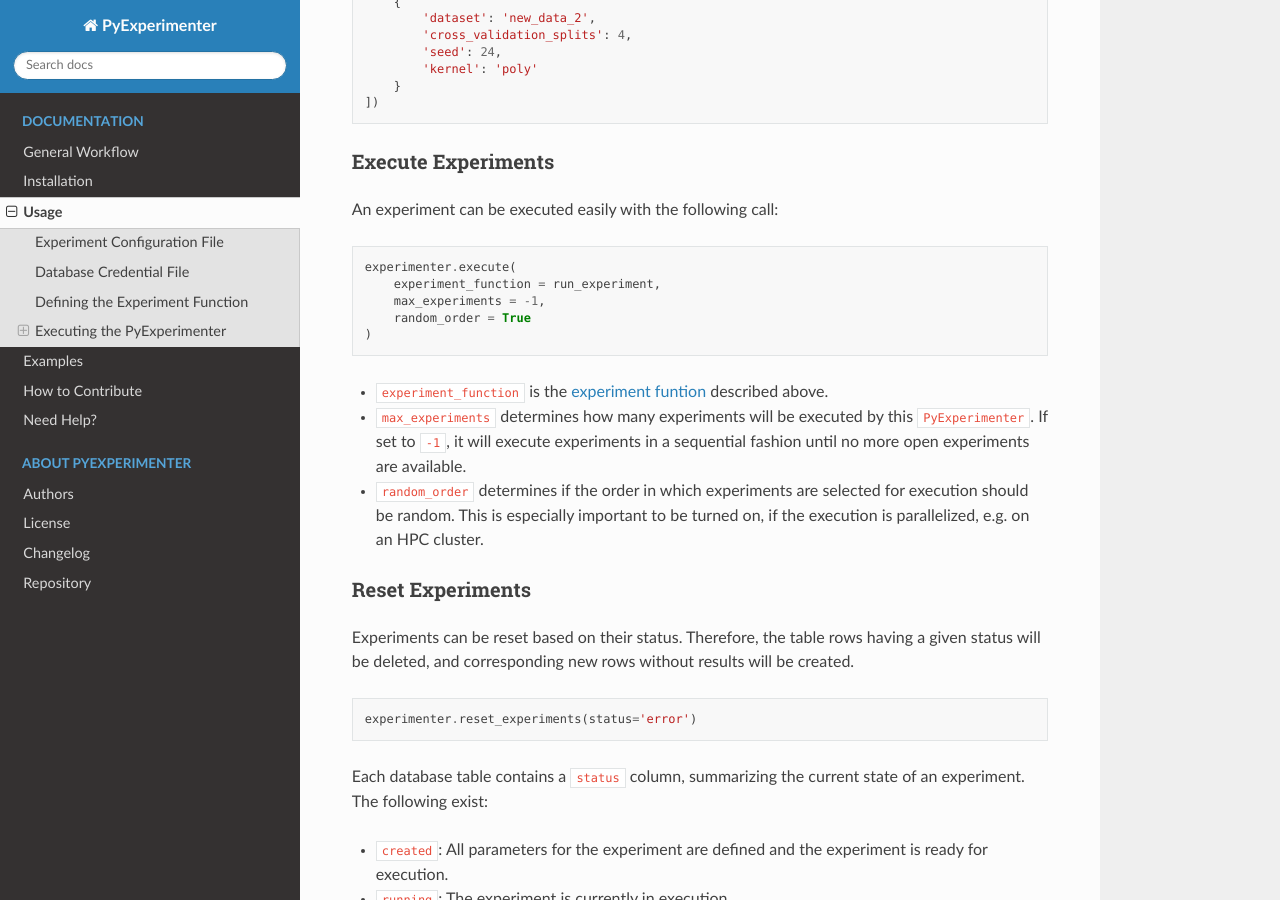
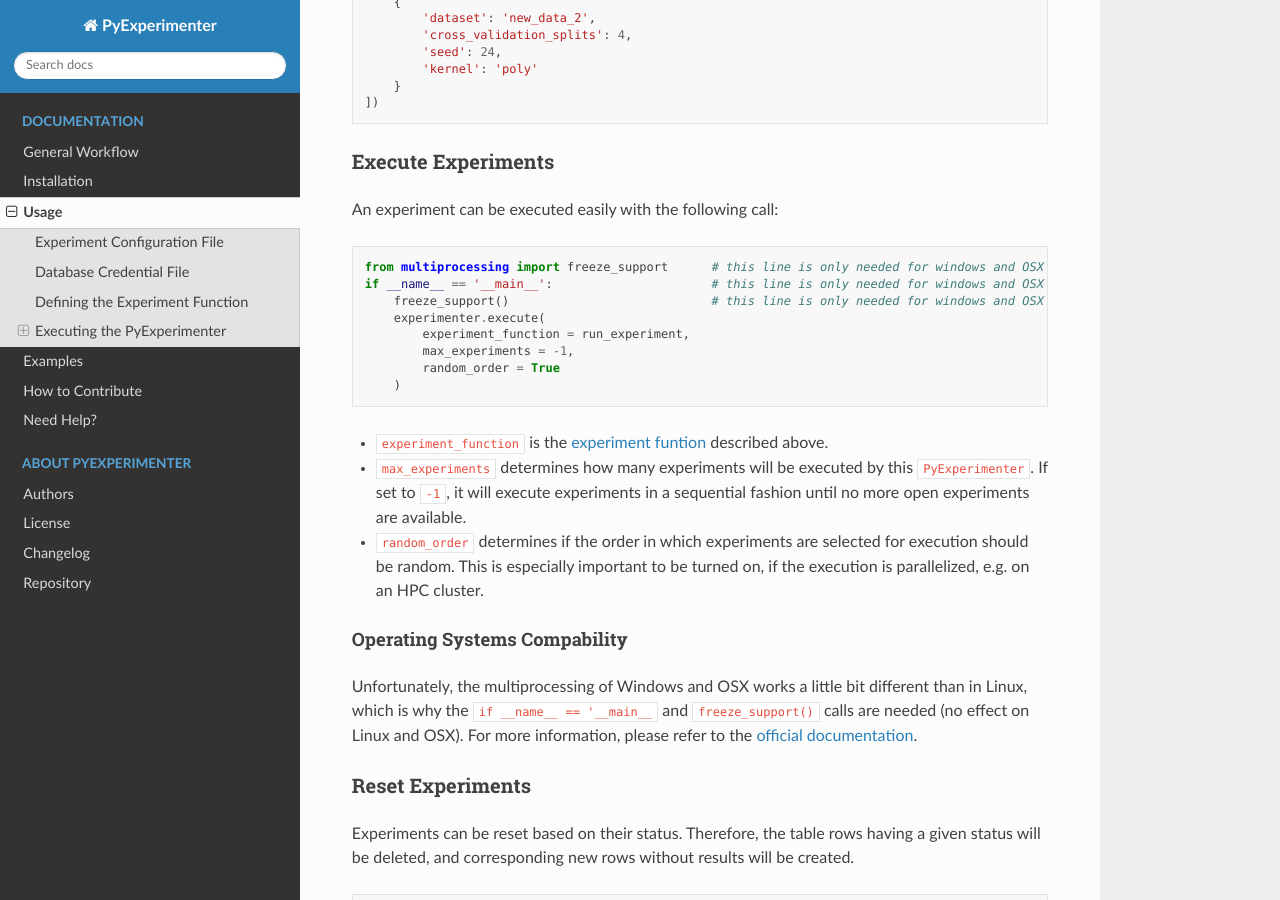
Before and after one commit to tornede/py_experimenter, a Sphinx documentation site: the page built from docs/source/usage.md, in a window 1280 px wide and 900 px high, scrolled down 3717 px. Built offline with Sphinx 7.4.7 and the Read the Docs theme 2.0.0, drawn with Linux system fonts in a browser that asks for light colours; pages that are not in the unit, such as notebooks, are missing from menus.

Commit message:
Update docs to include operating systems section

````diff
--- a/docs/source/usage.md
+++ b/docs/source/usage.md
@@ -156,17 +156,22 @@
 An experiment can be executed easily with the following call:
 
 ```python
-experimenter.execute(
-    experiment_function = run_experiment,
-    max_experiments = -1,
-    random_order = True
-)
+from multiprocessing import freeze_support      # this line is only needed for windows and OSX
+if __name__ == '__main__':                      # this line is only needed for windows and OSX
+    freeze_support()                            # this line is only needed for windows and OSX
+    experimenter.execute(
+        experiment_function = run_experiment,
+        max_experiments = -1,
+        random_order = True
+    )
 ```
 
 - `experiment_function` is the [experiment funtion](#defining-the-experiment-function) described above.
 - `max_experiments` determines how many experiments will be executed by this `PyExperimenter`. If set to `-1`, it will execute experiments in a sequential fashion until no more open experiments are available.
 - `random_order` determines if the order in which experiments are selected for execution should be random. This is especially important to be turned on, if the execution is parallelized, e.g. on an HPC cluster.
 
+#### Operating Systems Compability
+Unfortunately, the multiprocessing of Windows and OSX works a little bit different than in Linux, which is why the `if __name__ == '__main__` and `freeze_support()` calls are needed (no effect on Linux and OSX). For more information, please refer to the [official documentation](https://docs.python.org/3/library/multiprocessing.html#multiprocessing.freeze_support).
 
 ### Reset Experiments
 
````
